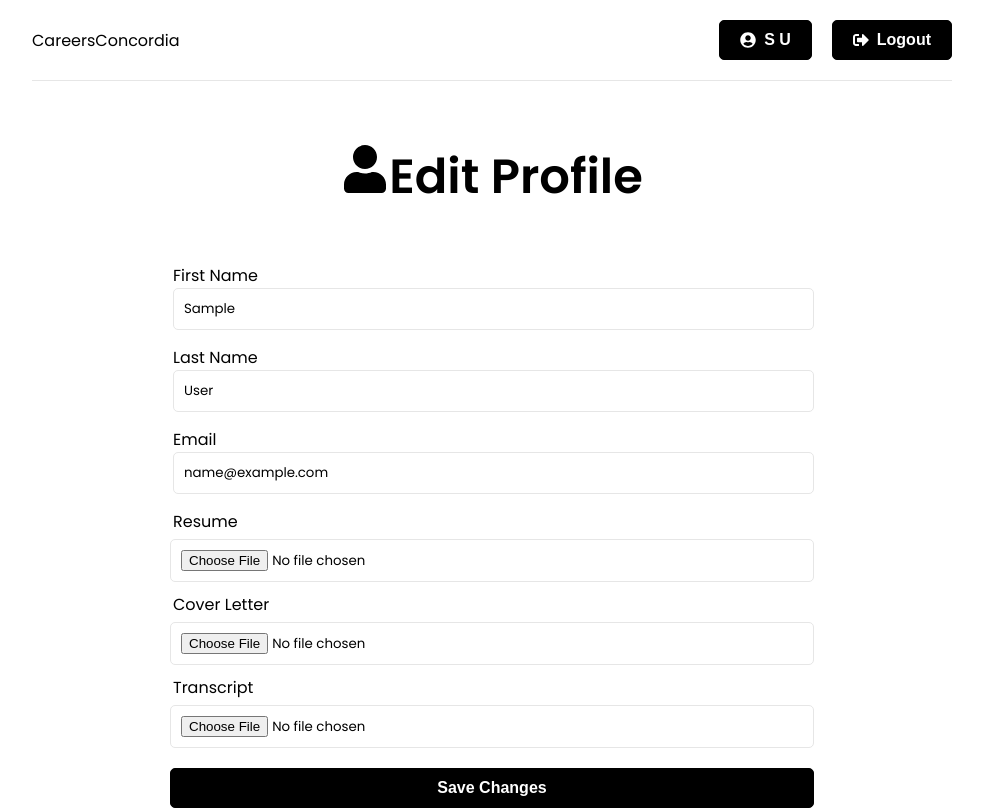
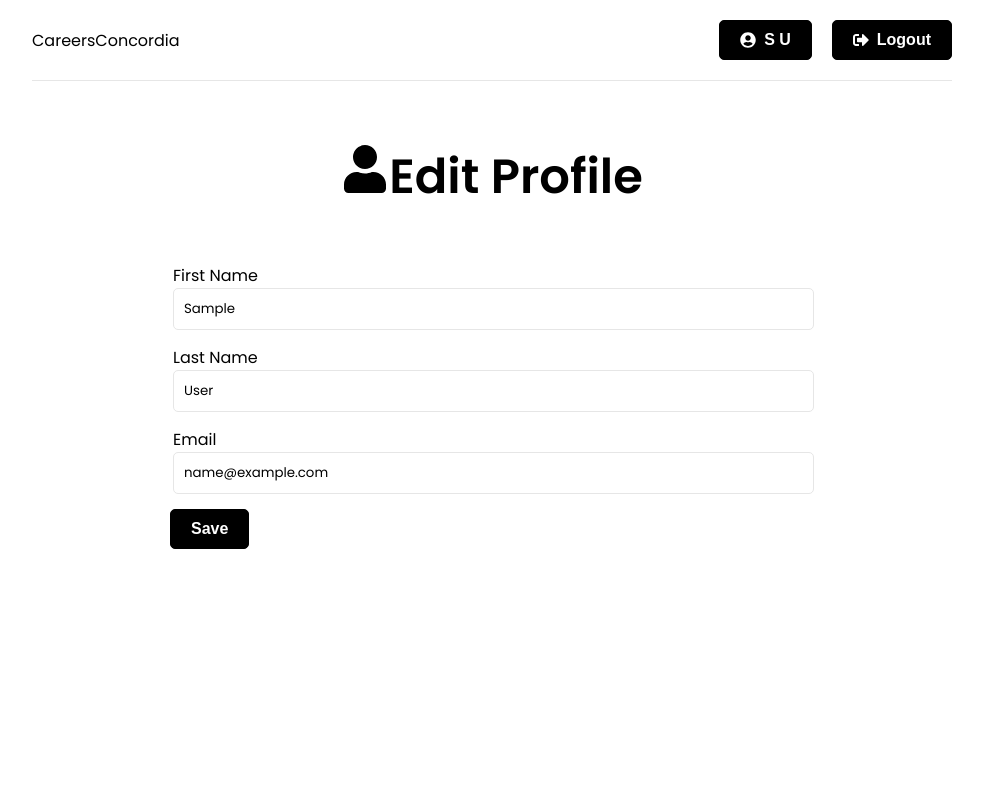
Before and after one commit to gevorgalaverdyan/Career-Service-Platform, a React (Create React App) app in the folder frontend/: page /edit-profile in a window 1280 px wide. Shown: the whole page, without its empty margins (148-1131 px from the left). Built offline with nearby package versions, Linux system fonts and the light colour scheme; sample sign-in values are in the browser's storage.

Commit message:
Added corresponding buttons

```diff
--- a/frontend/src/pages/EditProfile.tsx
+++ b/frontend/src/pages/EditProfile.tsx
@@ -21,24 +21,20 @@
     email: user.email,
     password: '',
     confirmPassword: '',
+    resume: '',
+    companyName: user.companyName
   });
 
-  const { firstName, lastName, email, password, confirmPassword } = formData;
+  const { firstName, lastName, email, password, confirmPassword, resume, companyName } =
+    formData;
 
   useEffect(() => {
     if (isError) {
       toast.error(message);
     }
 
-    // if (isSuccess) {
-    //   navigate('/user-profile');
-    // }
-
     dispatch(reset());
-    //same as login dispatch
   }, [user, isSuccess, message, isError, navigate, dispatch]);
-
-  //* check for types TS
 
   const onChange = (e: any) => {
     setFormData({
@@ -119,44 +115,29 @@
                 required
               />
             </label>
-            {/* <label htmlFor='passsword'>
-              Password
-              <input
-                type='password'
-                name='password'
-                id='password'
-                className='form-control'
-                placeholder='Password'
-                value={formData.password}
-                onChange={onChange}
-                required
-              />
-            </label>
-            <label htmlFor='confirm_password'>
-              Confirm Password
-              <input
-                type='password'
-                name='confirm_password'
-                id='confirm_password'
-                className='form-control'
-                placeholder='Confirm Password'
-                value={formData.confirmPassword}
-                onChange={onChange}
-                required
-              />
-            </label> */}
-
-            <label>Resume</label>
-            <input type='file' accept='.pdf,.doc,.docx' />
-            <label>Cover Letter</label>
-            <input type='file' accept='.pdf,.doc,.docx' />
-            <label>Transcript</label>
-            <input type='file' accept='.pdf,.doc,.docx' />
-          </div>
-          <div>
-            <div className='form-group'>
-              <button className='btn btn-block'>Save Changes</button>
-            </div>
+            {user.role === 'student' && (
+              <label>
+                Resume
+                <input type='file' name='resume' onChange={onChange} />
+              </label>
+            )}
+            {user.role === 'recruiter' && (
+              <label htmlFor='company_name'>
+                Company Name
+                <input
+                  type='text'
+                  className='form-control'
+                  id='company_name'
+                  placeholder='Enter your company name'
+                  name='companyName'
+                  value={formData.companyName}
+                  onChange={onChange}
+                />
+              </label>
+            )}
+            <button type='submit' className='btn btn-primary'>
+              Save
+            </button>
           </div>
         </form>
       </section>
--- a/frontend/src/pages/UserProfile.tsx
+++ b/frontend/src/pages/UserProfile.tsx
@@ -21,6 +21,15 @@
   if (isLoading) {
     return <Spinner />;
   }
+
+
+  const userRoles = user.roles.map((role:any) => role.split('_')[1].toLowerCase());
+
+  const isStudent = userRoles.find((role:any) => role ==='student') != null;
+  const isEmplyer = userRoles.find((role:any) => role ==='employer') != null;
+
+  console.log(isStudent)
+  console.log(isEmplyer)
 
   return (
     <>
@@ -46,12 +55,7 @@
               <td className='fields'>Email</td>
               <td>{user.email}</td>
             </tr>
-          </tbody>
-        </table>
-
-        <h2 className='documents-heading'>Documents</h2>
-        <table>
-          <tbody>
+            {isStudent && (
               <tr>
                 <td className='fields'>Resume</td>
                 <td>
@@ -60,22 +64,13 @@
                   </a>
                 </td>
               </tr>
+            )}
+            {isEmplyer && (
               <tr>
-              <td className='fields'>Cover Letter</td>
-              <td>
-                <a className='links' href='path/to/cover_letter.pdf' download>
-                  Download Cover Letter
-                </a>
-              </td>
+                <td className='fields'>Company Name</td>
+                <td>{user.companyName}</td>
               </tr>
-            <tr>
-              <td className='fields'>Transcript</td>
-              <td>
-                <a className='links' href='path/to/transcript.pdf' download>
-                  Download Transcript
-                </a>
-              </td>
-            </tr>
+            )}
           </tbody>
         </table>
       </div>
@@ -85,9 +80,12 @@
             <Link className='profile-button' to='/edit-profile'>
               Edit Profile
             </Link>
-            <button className='profile-button'>
-              Applications / Interviews
-            </button>
+            {isStudent && (
+              <button className='profile-button'>My Applications</button>
+            )}
+            {isEmplyer && (
+              <button className='profile-button'>My Jobs</button>
+            )}
           </div>
         </div>
       </div>
```
Lines whose indentation alone changed are shown as unchanged.
